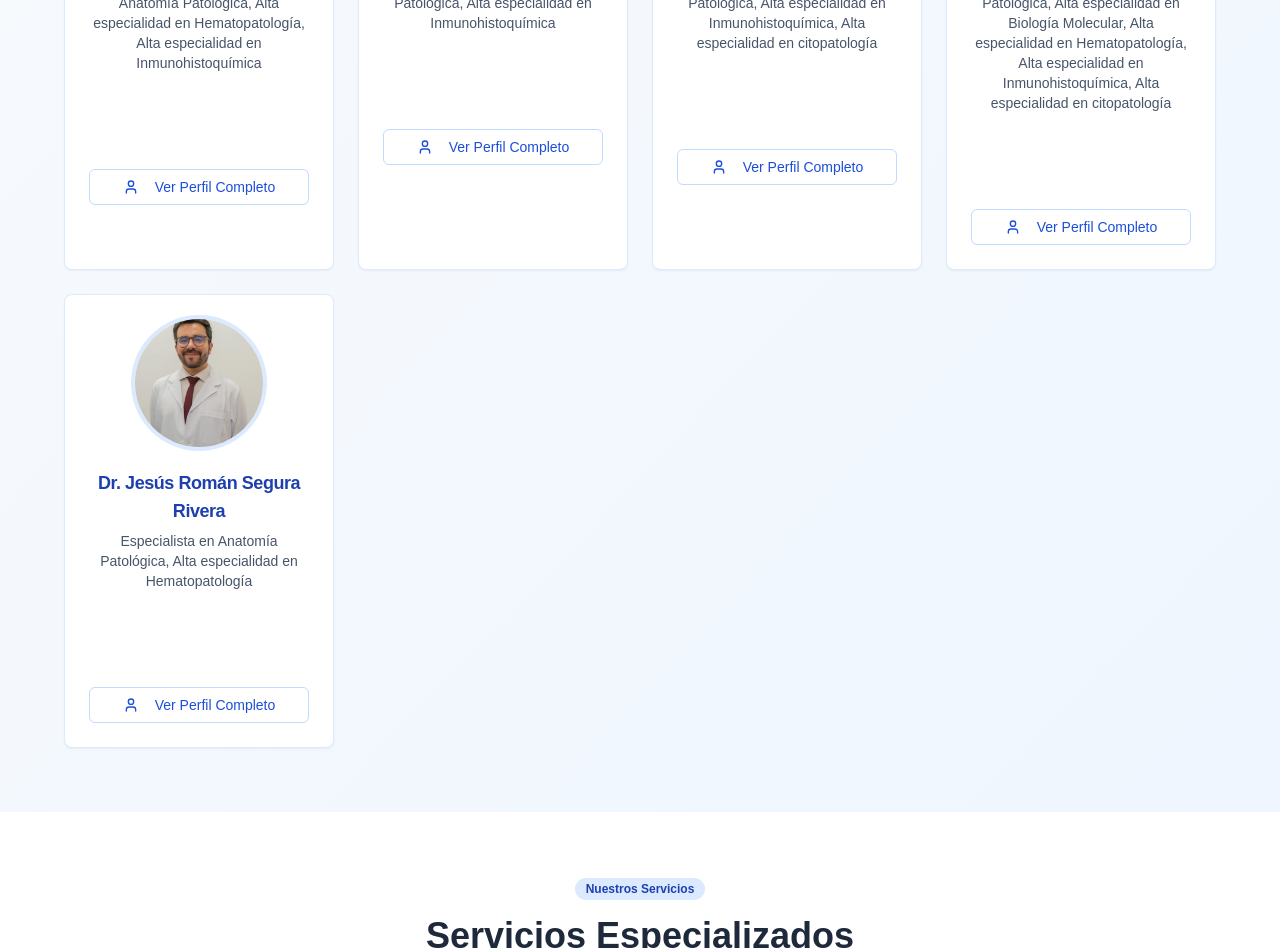
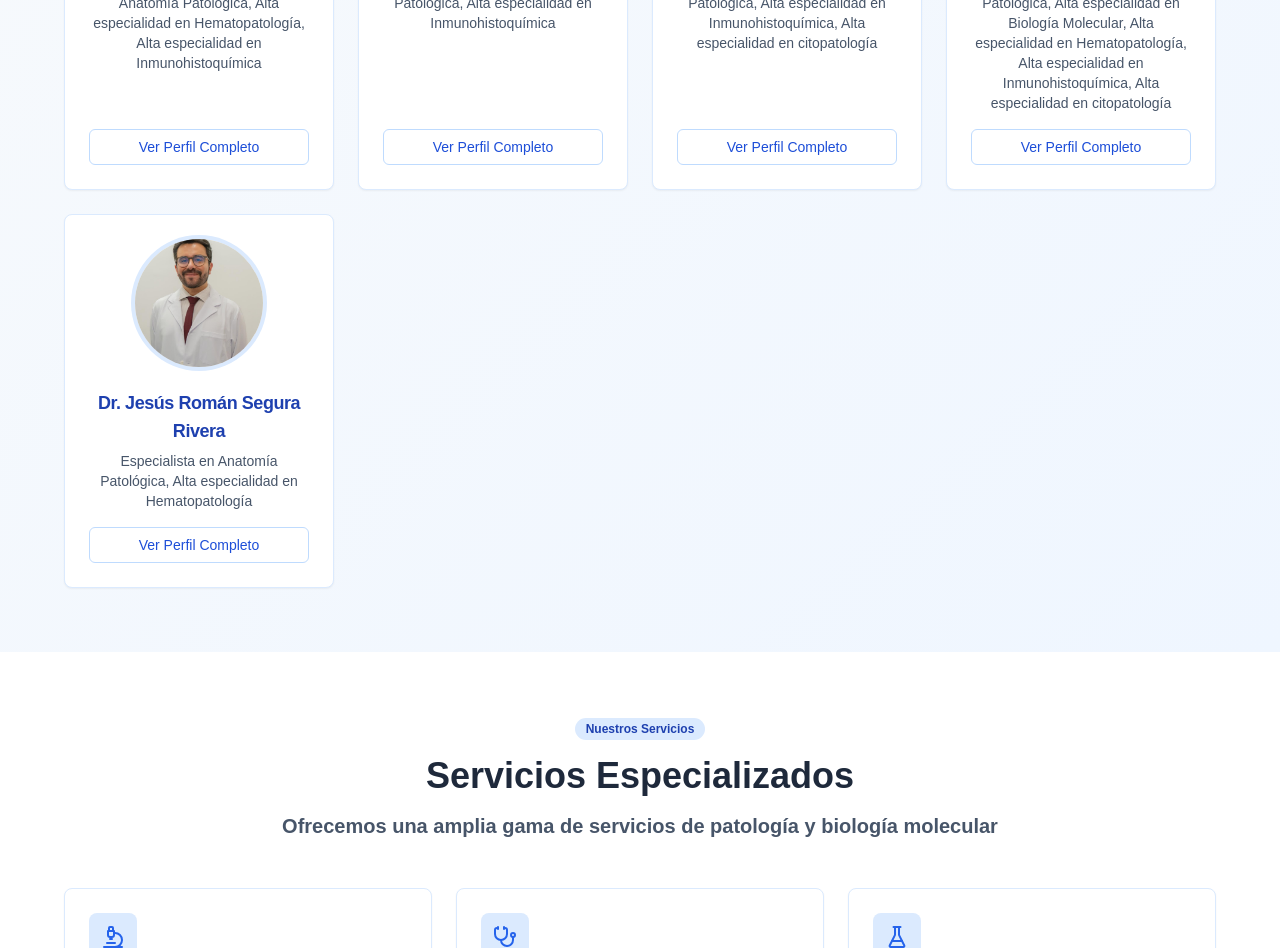
Before and after one commit to Irwingduran/ws-patologia, a Next.js app: page / in a window 1280 px wide. Shown: the part 3140-4088 px from the top of the page. Built offline with nearby package versions, Linux system fonts and the light colour scheme.

Commit message:
Update doctors section button and layout

```diff
--- a/components/doctors-section.tsx
+++ b/components/doctors-section.tsx
@@ -73,6 +73,7 @@ export default function DoctorsSection() {
                   </p>
                 </CardHeader>
                 <CardContent className="text-center flex flex-col flex-grow">
+                  {doctor.specialties.length > 0 && (
                     <div className="flex flex-wrap gap-2 justify-center mb-4 min-h-[3rem] items-start">
                       {doctor.specialties.slice(0, 2).map((specialty, index) => (
                         <Badge
@@ -90,13 +91,13 @@ export default function DoctorsSection() {
                         </Badge>
                       )}
                     </div>
+                  )}
                   <Button
                     variant="outline"
-                    className="w-full border-blue-200 text-blue-700 hover:bg-blue-50 mt-4"
+                    className="w-full border-blue-200 text-blue-700 hover:bg-blue-50 mt-auto"
                     size="sm"
                     style={{ fontFamily: 'Source Sans Pro Bold, Arial, Helvetica, sans-serif' }}
                   >
-                    <User className="w-4 h-4 mr-2" />
                     Ver Perfil Completo
                   </Button>
                 </CardContent>
```
Lines whose indentation alone changed are shown as unchanged.
